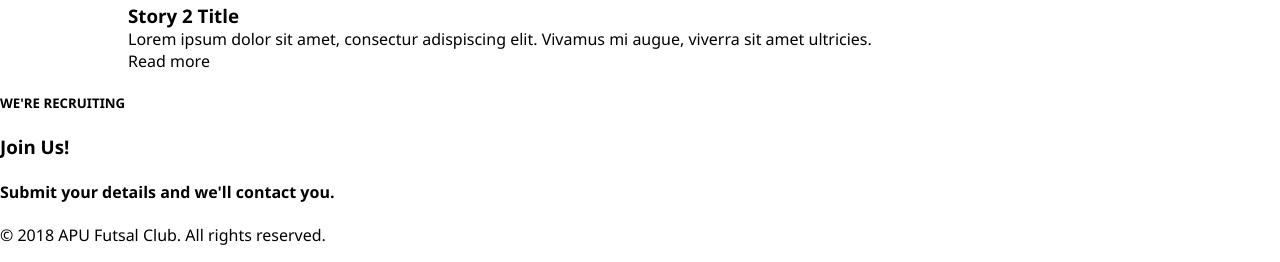
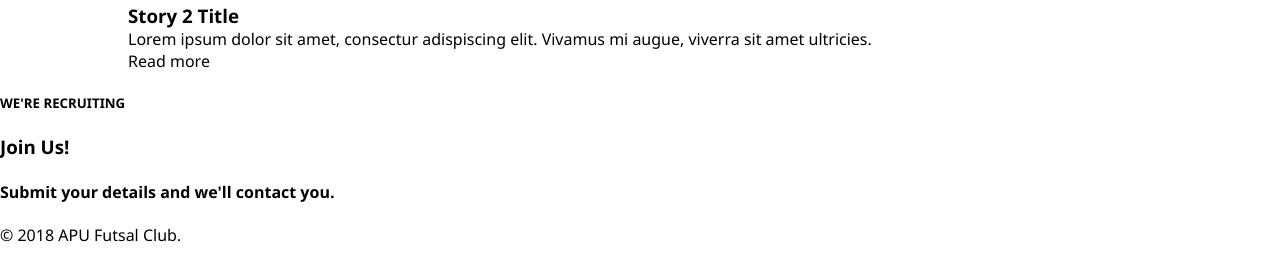
Before and after one commit to ErwinSuwito/ErwinSuwito.github.io, a plain HTML site: page homepage.html in a window 1280 px wide. Shown: the part 609-871 px from the top of the page. Drawn offline with Linux system fonts and the light colour scheme.

Commit message:
Update homepage.html

```diff
--- a/homepage.html
+++ b/homepage.html
@@ -46,7 +46,7 @@
 			<h4>Submit your details and we'll contact you.</h4>
 		</section>
 		<footer>
-			<p>&copy; 2018 APU Futsal Club. All rights reserved.</p>
+			<p>&copy; 2018 APU Futsal Club.</p>
 		</footer>
 	</body>
 </html>
```
